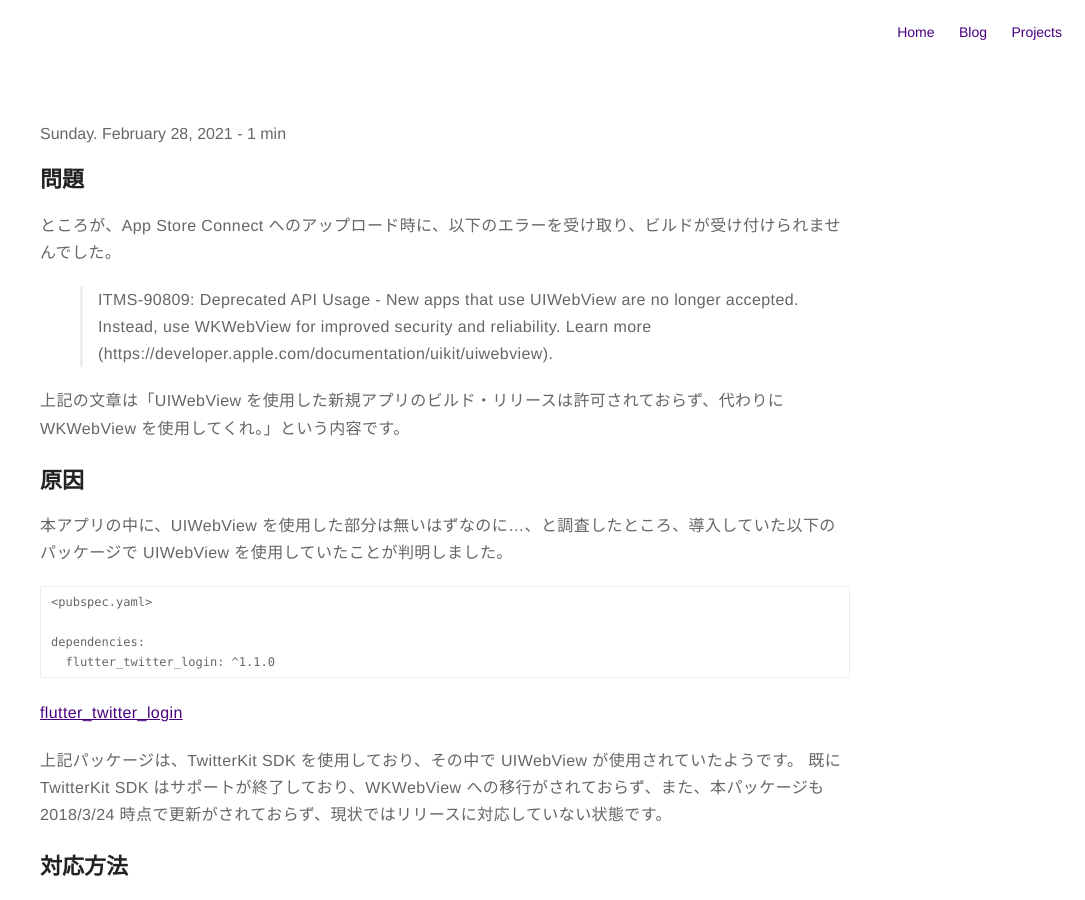
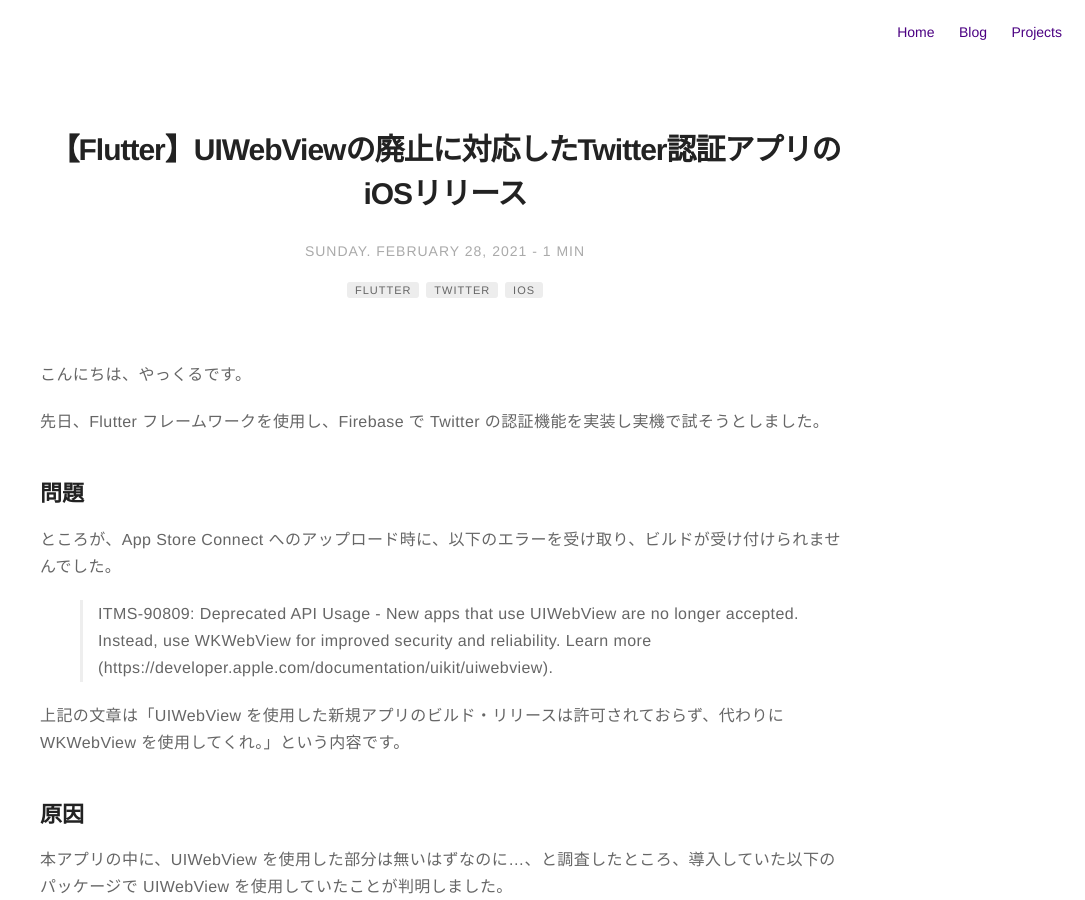
Before and after one commit to piropiro-piro/site, a Jekyll site: the page built from _posts/2021-02-28-resolve-uiwebview-problem.markdown, in a window 1280 px wide and 900 px high. Shown: the whole window, without its empty margins (195-1280 px from the left). Built offline with Jekyll 4.4.1, drawn with Linux system fonts in a browser that asks for light colours; our own code applies the rules of GitHub Pages for plain Markdown files; comment, search, counter and statistics services are not loaded; some of the changed text lies outside the part shown.

Commit message:
問題を修正。

```diff
--- a/_posts/2021-02-28-resolve-uiwebview-problem.markdown
+++ b/_posts/2021-02-28-resolve-uiwebview-problem.markdown
@@ -6,13 +6,15 @@
 - Flutter
 - Twitter
 - iOS
-description:
-"こんにちは、やっくるです。
-先日、Flutter フレームワークを使用し、Firebase で Twitter の認証機能を実装し実機で試そうとしました。"
+description: ""
 category: blog
 author: yakkuru
 externalLink: false
 ---
+
+こんにちは、やっくるです。
+
+先日、Flutter フレームワークを使用し、Firebase で Twitter の認証機能を実装し実機で試そうとしました。
 
 ## 問題
 
```
